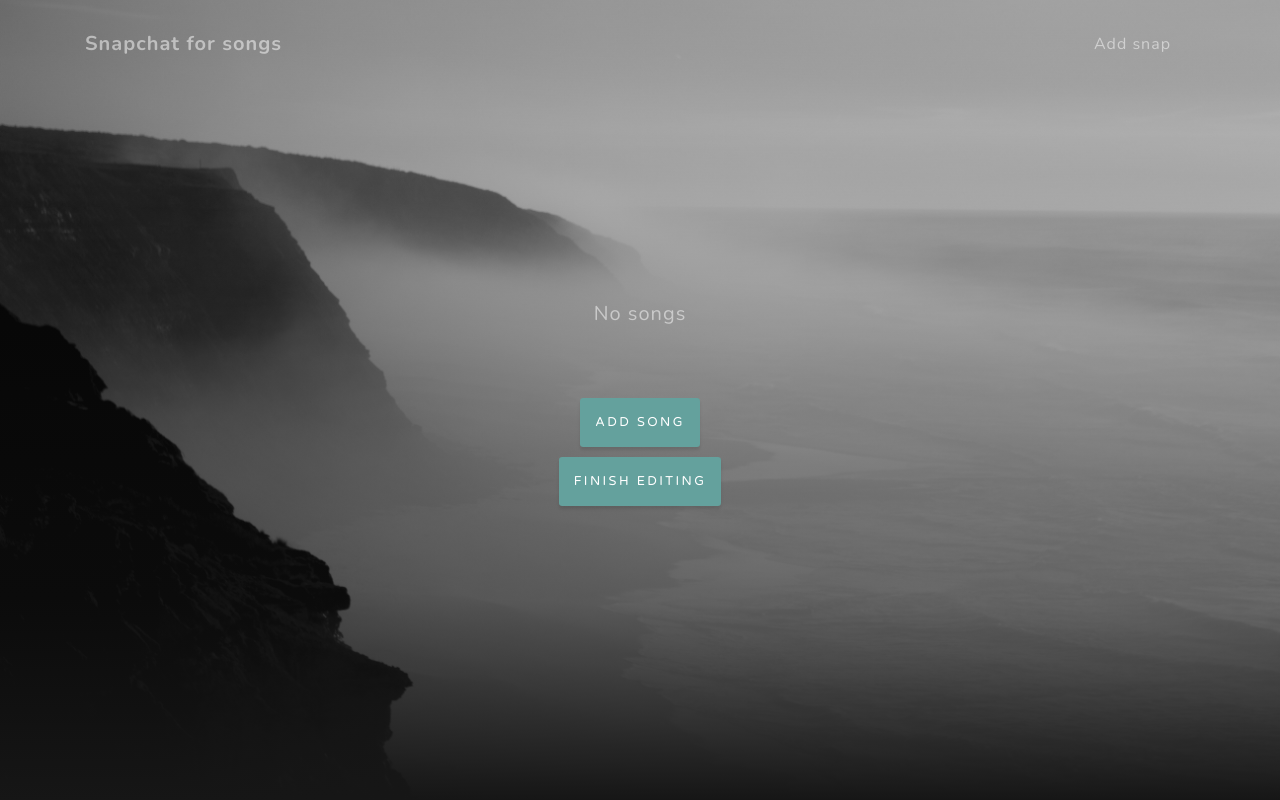
After one commit to Cheetar/song_snapchat, a Django app: page /snap/add/ in a window 1280 px wide. The commit adds this page. Run offline with Django 3.2, Linux system fonts and the light colour scheme; data comes from the database, SQL or seed files in the repository; data that the repository does not hold is empty; parts of the project's set-up code (start-up, migrations or seed data) failed here and were passed over; some libraries are stand-ins or nearby versions.

Commit message:
User can add own snaps

```diff
--- a/web/app/snapchat/models.py
+++ b/web/app/snapchat/models.py
@@ -9,10 +9,10 @@ def generate_token():
 
 
 class Snap(models.Model):
-    id = models.AutoField(primary_key=True)
-    token = models.CharField(max_length=32, blank=True)
+    token = models.CharField(max_length=32, blank=True, unique=True, primary_key=True)
     name = models.CharField(max_length=100, blank=True, null=True)
     created_on = models.DateTimeField(auto_now_add=True)
+    finished_editing = models.BooleanField(default=False)
 
     def __str__(self):
         if self.name is None:
@@ -33,10 +33,9 @@ class Song(models.Model):
         token = generate_token()
         return 'songs/{0}.{1}'.format(token, ext)
 
-    id = models.AutoField(primary_key=True)
     name = models.CharField(max_length=150, blank=True)
-    description = models.CharField(max_length=500, blank=True, null=True)
-    token = models.CharField(max_length=32, blank=True)
+    description = models.CharField(max_length=500, blank=True)
+    token = models.CharField(max_length=32, blank=True, unique=True, primary_key=True)
     snap = models.ForeignKey('Snap', on_delete=models.CASCADE)
     created_on = models.DateTimeField(auto_now_add=True)
     visited = models.BooleanField(default=False)
--- a/web/app/snapchat/urls.py
+++ b/web/app/snapchat/urls.py
@@ -9,5 +9,9 @@ urlpatterns = [
     # Token is 32 chars long hexaecimal string
     path('snap/<token:snap_token>/', views.snap, name='snap'),
     path('snap/', views.snap, name='snap'),
+    path('snap/add/<token:token>/', views.add_snap, name='add_snap'),
+    path('snap/add/', views.add_snap, name='add_snap'),
+    path('snap/share/<token:token>/', views.share_snap, name='share_snap'),
+    path('song/add/<token:token>/', views.add_song, name='add_song'),
     path('song/<token:song_token>/', views.song, name='song'),
 ]
--- a/web/app/snapchat/views.py
+++ b/web/app/snapchat/views.py
@@ -1,9 +1,10 @@
 import math
 from datetime import datetime
 
-from django.shortcuts import get_object_or_404, render
+from django.shortcuts import get_object_or_404, redirect, render
 
-from .models import Snap, Song
+from .forms import SongAddForm
+from .models import Snap, Song, generate_token
 
 
 def index(request):
@@ -44,7 +45,52 @@ def song(request, song_token):
     return render(request, 'snapchat/song.html', context)
 
 
+def add_snap(request, token=None):
+    if token:
+        snap = get_object_or_404(Snap, token=token)
+    else:
+        token = generate_token()
+        snap = Snap(token=token)
+        snap.save()
+
+    if not snap.finished_editing:
+        if 'finished' in request.POST:
+            snap.finished_editing = True
+            snap.save()
+
+    if snap.finished_editing:
+        return redirect('share_snap', token=snap.token)
+
+    songs = Song.objects.filter(snap=snap)
+    context = {'snap': snap, 'songs': songs}
+    return render(request, 'snapchat/add_snap.html', context)
+
+
+def add_song(request, token=None):
+    snap = get_object_or_404(Snap, token=token)
+
+    if request.method == 'POST':
+        form = SongAddForm(request.POST, request.FILES)
+        if form.is_valid():
+            song = form.save(commit=False)
+            song.snap = snap
+
+            song.save()
+            return redirect('add_snap', token=snap.token)
+
+    else:
+        form = SongAddForm()
+
+    return render(request, 'snapchat/add_song.html', {'form': form, 'snap': snap})
+
+
+def share_snap(request, token=None):
+    snap = get_object_or_404(Snap, token=token)
+    context = {'snap': snap}
+    return render(request, 'snapchat/share_snap.html', context)
+
 # HTTP Error 404
+
 
 def page_not_found(request, exception):
     """Return custom 404 page."""
--- a/web/app/song_snapchat/static/snapchat/css/custom.css
+++ b/web/app/song_snapchat/static/snapchat/css/custom.css
@@ -35,3 +35,9 @@ body {
 
 .test-sound-text{
 }
+
+.add-song-form label {
+  display: table-cell;
+  text-align: center;
+  vertical-align: middle;
+}
--- a/web/app/song_snapchat/templates/main/base.html
+++ b/web/app/song_snapchat/templates/main/base.html
@@ -33,7 +33,12 @@
         <a class="navbar-brand js-scroll-trigger" href="#page-top">Snapchat for songs</a>
 
         <div class="collapse navbar-collapse" id="navbarResponsive">
-
+          <ul class="navbar-nav ml-auto">
+           <li class="nav-item">
+             <a class="nav-link js-scroll-trigger" href="{% url 'add_snap' %}">
+               <span class="glyphicon glyphicon-plus">Add snap</span>
+             </a>
+           </li>
           </ul>
         </div>
       </div>
--- /dev/null
+++ b/web/app/song_snapchat/templates/snapchat/add_snap.html
@@ -0,0 +1,33 @@
+{% extends 'main/base.html' %}
+{% load static %}
+
+{% block content %}
+      <div class='row'>
+        <div class='container'>
+          {% if songs %}
+            <h3 class="text-white-50 mx-auto mt-2 mb-3">Songs:</h3>
+            <ul>
+              {% for song in songs %}
+                  <li class="text-white-50">{{ song.name }}</li>
+              {% endfor %}
+            </ul>
+          {% else %}
+            <h2 class="text-white-50 mx-auto mt-2 mb-5">No songs</h2>
+          {% endif %}
+        </div>
+      </div>
+
+      <br/>
+
+      <div class='row'>
+            <div class='container'>
+                  <a href="{% url 'add_song' snap.token %}" class="btn btn-sm btn-primary js-scroll-trigger" style="padding:15px; margin-bottom:10px;">Add song</a>
+
+                  <form action="#" method="POST">
+                        {% csrf_token %}
+                        <input type='hidden' name='finished' />
+                        <input type="submit" class="btn btn-sm btn-primary js-scroll-trigger" style="padding:15px;" value="Finish editing">
+                  </form>
+            </div>
+      </div>
+{% endblock %}
```
Also changed, not shown: web/app/snapchat/forms.py (added, +13 -0 lines), web/app/song_snapchat/templates/snapchat/add_song.html (added, +24 -0 lines), web/app/song_snapchat/templates/snapchat/share_snap.html (added, +10 -0 lines), web/app/snapchat/migrations/0006_auto_20180724_1725.py (added).
